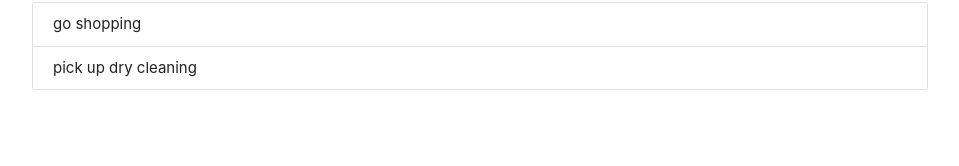
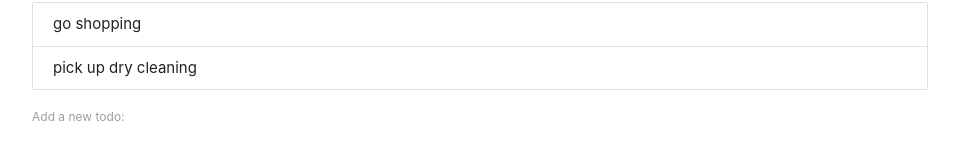
Before and after one commit to SilverBright/Todoapp, a React (Create React App) app: page / in a window 1280 px wide. Shown: the part 134-300 px from the top of the page, without its empty margins (160-1119 px from the left). Built offline with nearby package versions, Linux system fonts and the light colour scheme.

Commit message:
add method to clear form data on submission

```diff
--- /dev/null
+++ b/src/AddTodo.js
@@ -0,0 +1,31 @@
+import React, { Component } from 'react';
+
+class AddTodo extends Component {
+    state = {
+        content: ''
+    }
+    handleChange = (e) => {
+        this.setState({
+            content: e.target.value
+        })
+    }
+    handleSubmit = (e) => {
+        e.preventDefault();
+        this.props.addTodo(this.state)
+        this.setState({
+            content: ''
+        })
+    }
+    render(){
+        return (
+            <div>
+                <form onSubmit={this.handleSubmit}>
+                    <label>Add a new todo:</label>
+                    <input type="text" onChange={this.handleChange} value={this.state.content} />
+                </form>
+            </div>
+        )
+    }
+}
+
+export default AddTodo;
--- a/src/App.js
+++ b/src/App.js
@@ -1,5 +1,6 @@
 import React, { Component } from 'react';
 import Todos from './Todos';
+import AddTodo from './AddTodo';
 
 class App extends Component {
   state = {
@@ -17,11 +18,19 @@
       todos
     })
   }
+  addTodo = (todo) => {
+    todo.id = Math.random();
+    let todos = [...this.state.todos, todo]
+    this.setState({
+      todos
+    })
+  }
   render() {
     return (
       <div className="todo-app container">
         <h1 className="center blue-text">My Todo List</h1>
         <Todos todos={this.state.todos} deleteTodo={this.deleteTodo} />
+        <AddTodo addTodo={this.addTodo} />
       </div>
     );
   }
```
